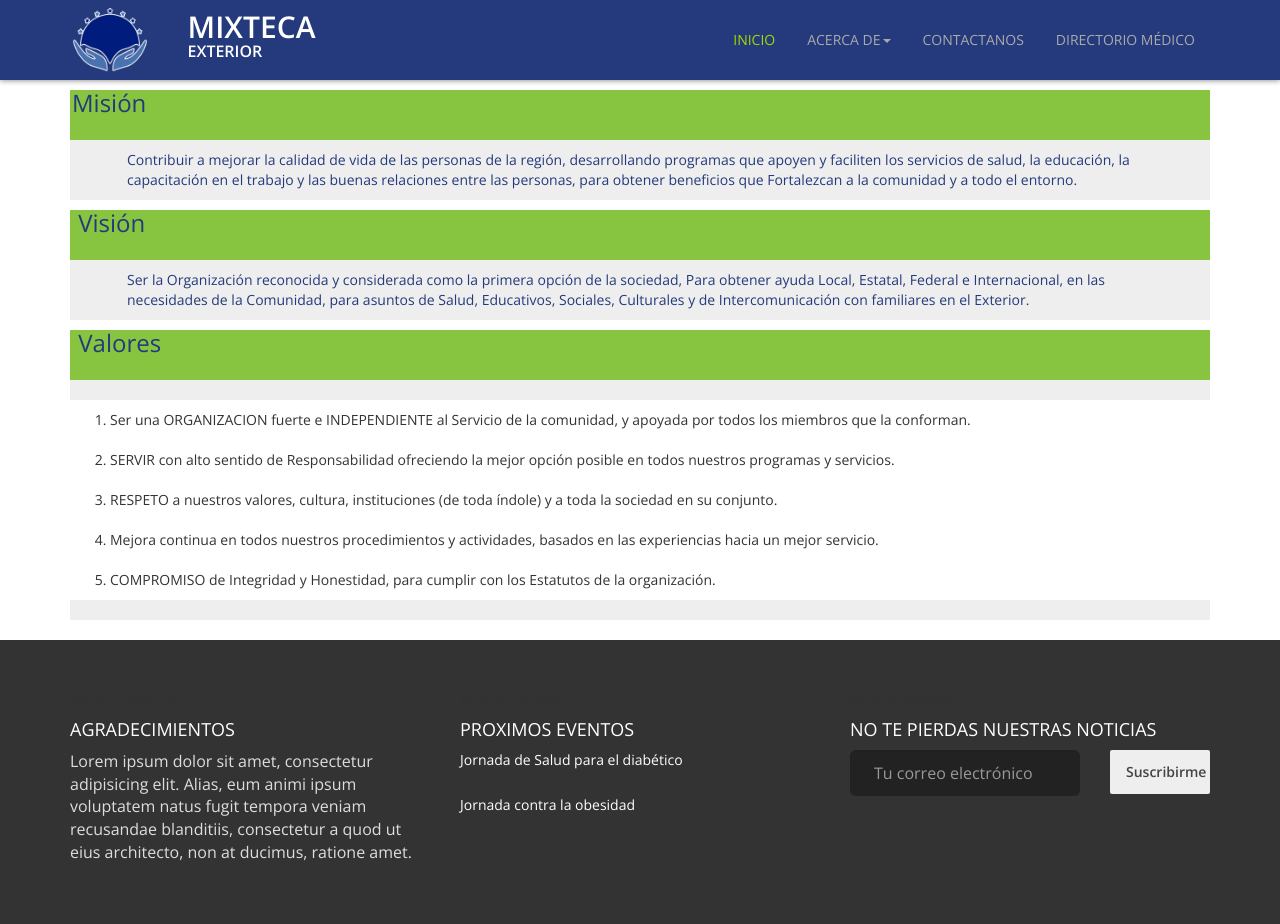
After one commit to aldey-inc/mixtecaExterior, a PHP site: page /principles.php in a window 1280 px wide. The commit adds this page. Run offline with PHP 8.4, Linux system fonts and the light colour scheme; some libraries are stand-ins or nearby versions.

Commit message:
Agregacion de otras areas de la página, asi como agregacion de informacion

```diff
--- a/webPage/css/style.css
+++ b/webPage/css/style.css
@@ -1,5 +1,6 @@
 body {
-	font-family: 'Source Sans Pro','Helvetica Neue',Helvetica, Arial, sans-serif;
+ /* font-family: 'Source Sans Pro','Helvetica Neue',Helvetica, Arial, sans-serif; */
+ font-family: 'Open Sans', sans-serif;
 }
 
 p {
@@ -26,17 +27,18 @@ ul li {
 #main-header {
 	top: 0;
 	width: 100%;
-	background-color: #0065bb;
+	background-color: #243A7C;
 	z-index: 99;
 	box-shadow: 0 1px 5px #999;
 }
 
 #main-logo {
+	min-width: 80px;
 	width: 100%;
 	height: 80px;
 	padding: 10px 0 0 20px;
 	margin: 0;
-	background-color: #0065bb;
+	background-color: #243A7C;
 }
 
 #main-logo > a {
--- a/webPage/css/workshop.css
+++ b/webPage/css/workshop.css
@@ -126,12 +126,33 @@
 	padding-right: 2px;
 	vertical-align:middle;
 	margin: auto;
+	color: #243A7C;
 }
 #main-news p{
 	background-color: #eee;
 	padding-right: 5%;
 	padding-left: 5%;
+	color: #243A7C;
+	font-size: 14px;
+	font-size: 1.4rem;
+	font-weight: 400;
+	padding-top: 10px;
+	padding-bottom: 10px;
 }
+
+#main-news p a{
+
+}
+.btn-custom {
+	border: 0;
+	border-radius: 2px;
+
+	font-size: 14px;
+	font-size: 1.4rem;
+	font-weight: 600;
+	background-color: #243A7C
+}
+
 #w2 {
 	background-image: url('../img/bg_ws_02.png');
 }
--- a/webPage/inc/footer.php
+++ b/webPage/inc/footer.php
@@ -11,7 +11,12 @@
 			</div>
 			<div class="col-xs-4">
 				<h3>PROXIMOS EVENTOS</h3>
-				<p>Lorem ipsum dolor sit amet, consectetur adipisicing elit. Autem placeat quisquam, tenetur consectetur nihil incidunt aut voluptatibus veniam labore nostrum repudiandae quo ut veritatis, perspiciatis voluptatum provident quaerat expedita dolor!</p>
+				<!-- <p>Lorem ipsum dolor sit amet, consectetur adipisicing elit. Autem placeat quisquam, tenetur consectetur nihil incidunt aut voluptatibus veniam labore nostrum repudiandae quo ut veritatis, perspiciatis voluptatum provident quaerat expedita dolor!</p> -->
+				<ul>
+					<li><a href="">Jornada de Salud para el diabético</a></li>
+				<br>
+					<li><a href="">Jornada contra la obesidad</a></li>
+				</ul>
 			</div>
 			<div class="col-xs-4">
 				<h3>NO TE PIERDAS NUESTRAS NOTICIAS </h3>
--- a/webPage/inc/head_common.php
+++ b/webPage/inc/head_common.php
@@ -1,4 +1,6 @@
 <!-- Latest compiled and minified CSS -->
 <link rel="stylesheet" href="https://maxcdn.bootstrapcdn.com/bootstrap/3.3.4/css/bootstrap.min.css">
 <link href='http://fonts.googleapis.com/css?family=Source+Sans+Pro:200,300,400,600,700' rel='stylesheet' type='text/css'>
+<link href='http://fonts.googleapis.com/css?family=Oswald:300,400,700' rel='stylesheet' type='text/css'>
+<link href='http://fonts.googleapis.com/css?family=Open+Sans:400,300,300italic,400italic,600,600italic,700,700italic,800,800italic' rel='stylesheet' type='text/css'>
 <link rel="stylesheet" href="css/style.css">
--- a/webPage/inc/header.php
+++ b/webPage/inc/header.php
@@ -11,10 +11,11 @@
 				<ul id="main-menu" class="nav nav-pills">
 					<li class="active"><a href="index.php">INICIO</a></li>
 					<li class="dropdown">
-						<a href="#" class="dropdown-toggle" data-toggle="dropdown"><span class="caret"></span>ACERCA DE</a>
+						<a href="#" class="dropdown-toggle" data-toggle="dropdown">ACERCA DE<span class="caret"></span></a>
 						<ul class="dropdown-menu" role="menu">
-							<li><a href="detail.php">HISTORIA</a></li>
-							<li><a href="detail.php">VALORES</a></li>
+							<li><a href="#">HISTORIA</a></li>
+							<li><a href="whoweare.php">¿QUIENES SOMOS?</a></li>
+							<li><a href="principles.php">VALORES</a></li>
 						</ul>
 					</li>
 					<li><a href="contact.php">CONTACTANOS</a></li>
--- /dev/null
+++ b/webPage/principles.php
@@ -0,0 +1,89 @@
+<!DOCTYPE html>
+<html lang="es">
+<head>
+	<meta charset="UTF-8">
+	<title>Mixteca Exterior</title>
+	<?php include 'inc/head_common.php'; ?>
+	<link rel="stylesheet" href="css/workshop.css">
+</head>
+<body>
+	<?php include 'inc/header.php'; ?>
+
+	<div id="main-container">
+		<article id="main-news" class="workshop">
+			<div class="container">
+				<div class="row">
+
+
+
+					<div class="col-lg-12 col-md-12 col-sm-12 col-xs-12">
+						<h3><span class="glyphicon glyphicon-use"></span>Misión</h3>
+						<p>
+
+							Contribuir a mejorar la calidad de vida de las personas de la región, desarrollando
+                            programas  que apoyen y faciliten los servicios de salud, la educación, la capacitación
+                            en el trabajo y las buenas relaciones entre las personas, para obtener  beneficios que
+                            Fortalezcan a la comunidad y a todo el entorno.
+
+						</p>
+					</div>
+
+					<div class="col-lg-12 col-md-12 col-sm-12 col-xs-12">
+						<h3><span class="glyphicon glyphicon-use"></span> Visión</h3>
+						<p>
+
+							Ser  la Organización  reconocida y considerada como la primera opción de la sociedad,
+                            Para obtener ayuda Local, Estatal, Federal  e Internacional, en las necesidades  de la
+                            Comunidad, para asuntos de Salud, Educativos, Sociales, Culturales  y  de
+                            Intercomunicación con familiares en el Exterior.
+
+						</p>
+					</div>
+
+					<div class="col-lg-12 col-md-12 col-sm-12 col-xs-12">
+						<h3><span class="glyphicon glyphicon-use"></span> Valores</h3>
+						<p>
+
+							<ol>
+								<li> Ser una ORGANIZACION fuerte e INDEPENDIENTE  al Servicio de la comunidad, y
+                             		apoyada  por todos los miembros que la conforman.
+								</li>
+								<br>
+								<li>
+									SERVIR  con alto sentido de Responsabilidad  ofreciendo  la mejor opción posible
+					                  en todos nuestros programas y servicios.
+
+								</li>
+								<br>
+								<li>
+									RESPETO a nuestros valores, cultura, instituciones (de toda índole) y a toda la
+                  					sociedad en su conjunto.
+
+								</li>
+								<br>
+								<li>
+									Mejora continua en todos nuestros procedimientos y actividades, basados en las
+                             		experiencias hacia un mejor servicio.
+
+								</li>
+								<br>
+								<li>
+									COMPROMISO  de Integridad y Honestidad, para cumplir con los Estatutos de la
+					                 organización.
+
+								</li>
+							</ol>
+
+						</p>
+					</div>
+
+				</div>
+			</div>
+		</article>
+
+	</div>
+
+	<?php include 'inc/footer.php'; ?>
+	<?php include 'inc/footer_common.php'; ?>
+</body>
+</html>
```
Also changed, not shown: webPage/index.php (+27 -6 lines), webPage/whoweare.php (added, +82 -0 lines), webPage/img/cofundador.png (added), webPage/img/hugoosorio.png (added), webPage/img/mariaherrera.png (added), webPage/img/mix.png, webPage/img/mix2.png (added), 1 other file.
